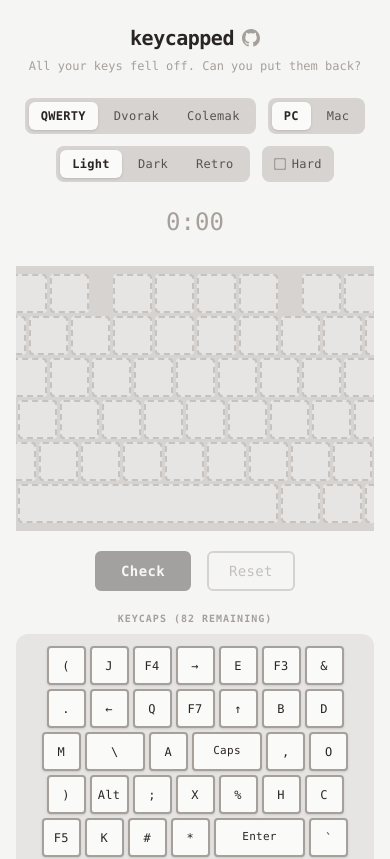
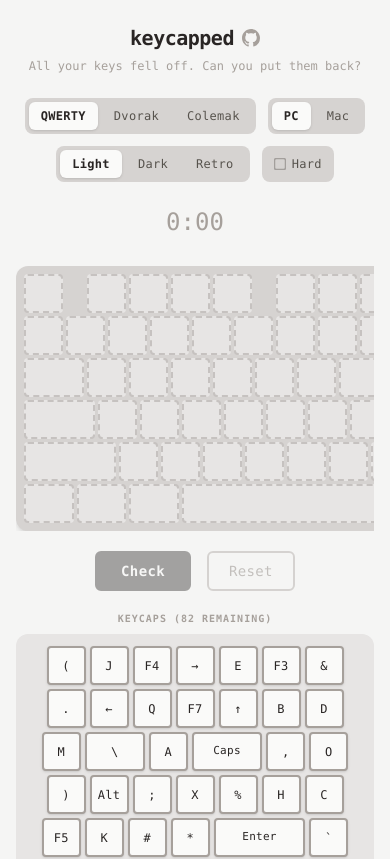
Before and after one commit to jiafra/keycapped, a React (Vite) app: page / in a window 390 px wide. Shown: the top 859 px of the page. Built offline with nearby package versions, Linux system fonts and the light colour scheme; no server answers.

Commit message:
Fix keyboard scroll area on mobile

```diff
--- a/src/App.tsx
+++ b/src/App.tsx
@@ -1238,11 +1238,11 @@ export default function App() {
 
       {/* Keyboard */}
       <div
-        className="w-full overflow-x-auto flex justify-center"
+        className="w-full overflow-x-auto flex"
         style={{ scrollbarColor: `${t.scrollbarThumb} ${t.scrollbarTrack}` }}
       >
         <div
-          className={`${t.board} rounded-xl p-2 inline-flex flex-col shadow-md transition-colors duration-300`}
+          className={`${t.board} rounded-xl p-2 inline-flex flex-col shadow-md transition-colors duration-300 mx-auto shrink-0`}
           style={{ gap: KEY_GAP }}
         >
           {BOARD.map((row, ri) => (
```
